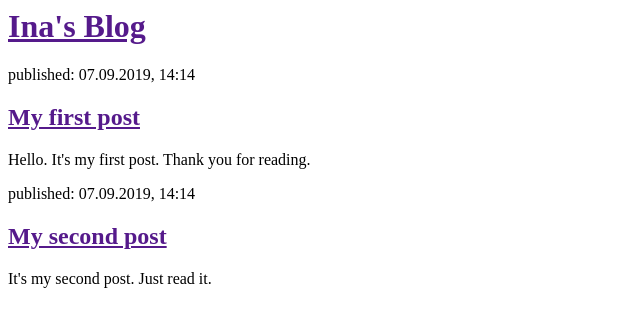
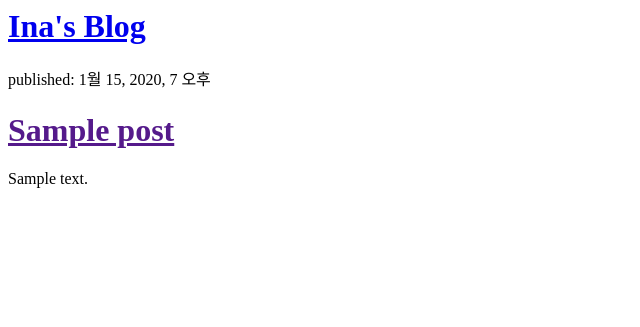
Before and after one commit to dev-ina/my-first-blog, a Django app: template blog/templates/blog/post_list.html in a window 1280 px wide. Shown: the top 327 px of the page, without its empty margins (0-640 px from the left). Run offline with Django 3.2, Linux system fonts and the light colour scheme; the template is opened without the code that fills it: values that come from a table or form of the project are taken from there, others are empty; tables that the repository leaves empty hold one stand-in row (values such as "Sample post").

Commit message:
Modified templates to display posts from database.

```diff
--- a/blog/models.py
+++ b/blog/models.py
@@ -13,5 +13,5 @@ class Post(models.Model) :
         self.published_date = timezone.now()
         self.save()
 
-    def __strt__(self) :
+    def __str__(self):
         return self.title
--- a/blog/templates/blog/post_list.html
+++ b/blog/templates/blog/post_list.html
@@ -4,19 +4,16 @@
     </head>
     <body>
         <div>
-            <h1><a href="">Ina's Blog</a></h1>
+            <h1><a href="/">Ina's Blog</a></h1>
         </div>
 
-        <div>
-            <p>published: 07.09.2019, 14:14</p>
-            <h2><a href="">My first post</a></h2>
-            <p>Hello. It's my first post. Thank you for reading.</p>
-        </div>
+        {% for post in posts %}
+            <div>
+                <p>published: {{ post.published_date }}</p>
+                <h1><a href="">{{ post.title }}</a></h1>
+                <p>{{ post.text|linebreaksbr }}</p>
+            </div>
+        {% endfor %}
 
-        <div>
-            <p>published: 07.09.2019, 14:14</p>
-            <h2><a href="">My second post</a></h2>
-            <p>It's my second post. Just read it.</p>
-        </div>
     </body>
 </html>
--- a/blog/views.py
+++ b/blog/views.py
@@ -1,4 +1,7 @@
 from django.shortcuts import render
+from django.utils import timezone
+from .models import Post
 
 def post_list(request) :
-    return render(request, 'blog/post_list.html',{})
+    posts = Post.objects.filter(published_date__lte=timezone.now()).order_by('published_date')
+    return render(request, 'blog/post_list.html', {'posts': posts})
```
